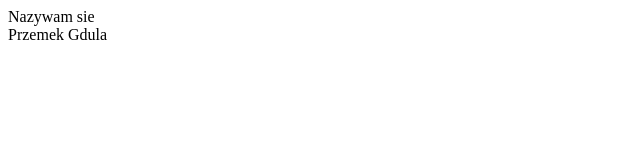
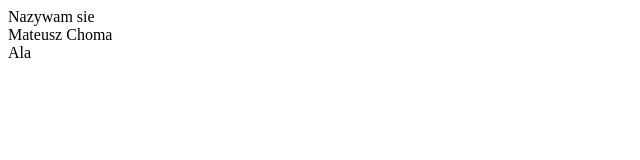
Before and after one commit to PrzemekGdula/react-day2, a React (Create React App) app: page / in a window 1280 px wide. Shown: the top 160 px of the page, without its empty margins (0-640 px from the left). Built offline with nearby package versions, Linux system fonts and the light colour scheme.

Commit message:
props firstname lastname

```diff
--- a/src/App.js
+++ b/src/App.js
@@ -4,7 +4,10 @@ import Header from './Header'
 const App = () => {
     return (
         <div>
-            <Header/>
+            <Header
+            firstName={'Mateusz'}
+            lastName={'Choma'}
+            />
         </div>
     )
 }
--- a/src/Header.js
+++ b/src/Header.js
@@ -1,13 +1,18 @@
 import React from 'react'
 import Name from './Name'
 
-const Header = () => {
-    return (
-        <div>
-            Nazywam sie
-            <Name/>
-        </div>
-    )
-}
+const Header = (props) => (
+    <div>
+        Nazywam sie
+
+        <Name
+            name={props.firstName + ' ' + props.lastName}
+        />
+        <Name
+            name={'Ala'}
+        />
+    </div>
+)
+
 
 export default Header
--- a/src/Name.js
+++ b/src/Name.js
@@ -1,11 +1,9 @@
 import React from 'react'
 
-const Name = () => {
-    return (
-        <div>
-            Przemek Gdula
-        </div>
-    )
-}
+const Name = (props) => (
+  <div>
+    {props.name}
+  </div>
+)
 
 export default Name
```
